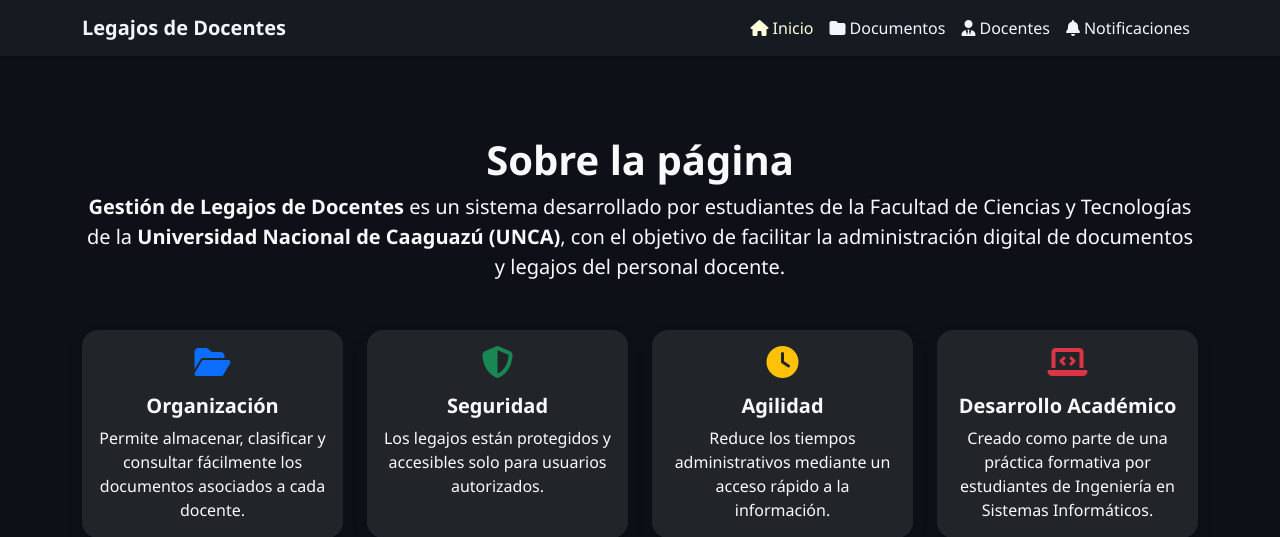
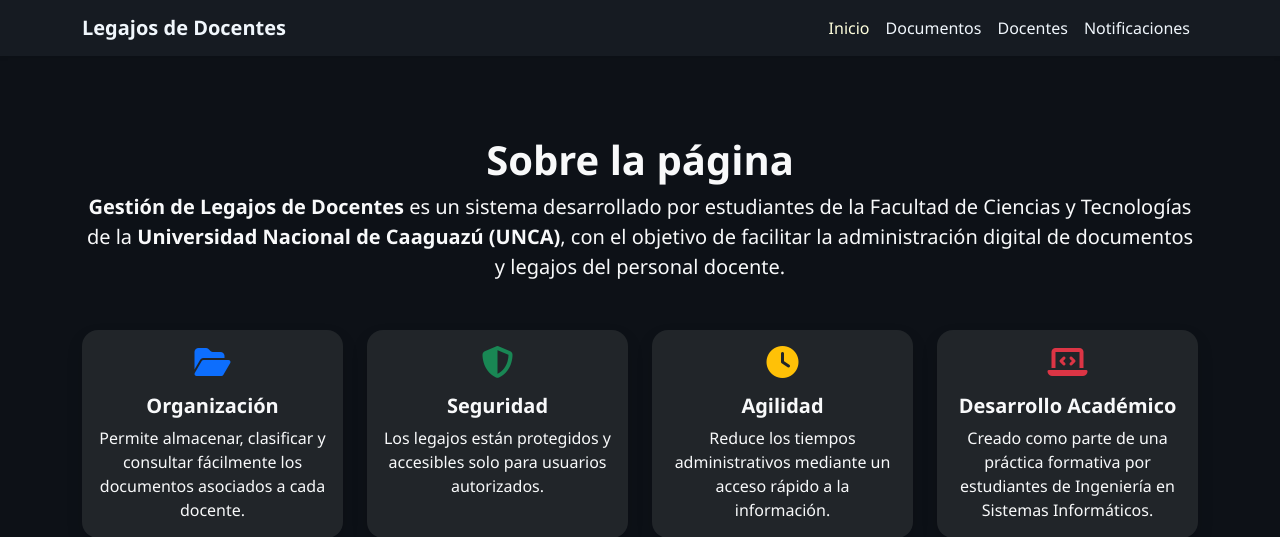
Before and after one commit to jisosabz/legajos-de-docentes, a Django app: page / in a window 1280 px wide. Shown: the top 537 px of the page. Run offline with Django 5.2, Linux system fonts and the light colour scheme.

Commit message:
ajustando el nav y el index de la pagina

```diff
--- a/legajodedocentes/templates/layout/partials/menu.html
+++ b/legajodedocentes/templates/layout/partials/menu.html
@@ -1,31 +1,32 @@
 <nav class="navbar navbar-expand-lg navbar-dark bg-primary shadow-sm">
   <div class="container">
-        <a class="navbar-brand d-flex align-items-center fw-bold" href="{% url 'index' %}">Legajos de Docentes
+    <a class="navbar-brand fw-bold" href="{% url 'index' %}">
+      Legajos de Docentes
     </a>
     <button class="navbar-toggler" type="button" data-bs-toggle="collapse" data-bs-target="#navbarNav">
       <span class="navbar-toggler-icon"></span>
     </button>
 
     <div class="collapse navbar-collapse" id="navbarNav">
-            <ul class="navbar-nav ms-auto">
+      <ul class="navbar-nav ms-auto mb-2 mb-lg-0">
         <li class="nav-item">
           <a class="nav-link {% if request.resolver_match.url_name == 'index' %}active{% endif %}" href="{% url 'index' %}">
-                        <i class="fas fa-home me-1"></i>Inicio
+            Inicio
           </a>
         </li>
         <li class="nav-item">
           <a class="nav-link {% if request.resolver_match.url_name == 'documento' %}active{% endif %}" href="{% url 'documento' %}">
-                        <i class="fas fa-folder me-1"></i>Documentos
+            Documentos
           </a>
         </li>
         <li class="nav-item">
           <a class="nav-link {% if request.resolver_match.url_name == 'docente' %}active{% endif %}" href="{% url 'docente' %}">
-                        <i class="fas fa-user-tie me-1"></i>Docentes
+            Docentes
           </a>
         </li>
         <li class="nav-item">
           <a class="nav-link" href="#">
-                        <i class="fas fa-bell me-1"></i>Notificaciones
+            Notificaciones
           </a>
         </li>
       </ul>
```
Also changed, not shown: legajodedocentes/templates/index.html (line endings or trailing spaces). Lines whose indentation alone changed are shown as unchanged.
